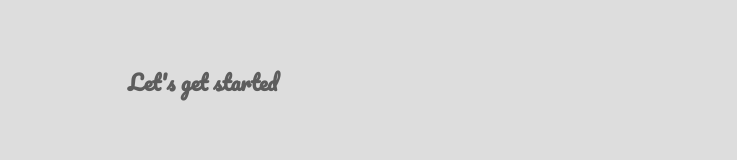
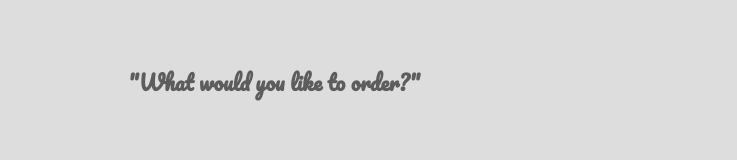
Before and after one commit to MR-SameerA/three-pages, a plain HTML site: page menu.html in a window 1280 px wide. Shown: the part 606-766 px from the top of the page, 0-737 px from the left. Drawn offline with Linux system fonts and the light colour scheme; grey boxes are pictures that could not be loaded; a web font is replaced by a local one.

Commit message:
Add files via upload
menu changed

```diff
--- a/menu.html
+++ b/menu.html
@@ -46,7 +46,7 @@
                     <h1>Here is your menu</h1>
                 </div>
                 <div class="content">
-                    <h3>Let's get started</h3>
+                    <h3>"What would you like to order?"</h3>
 
 
                 </div>
```
